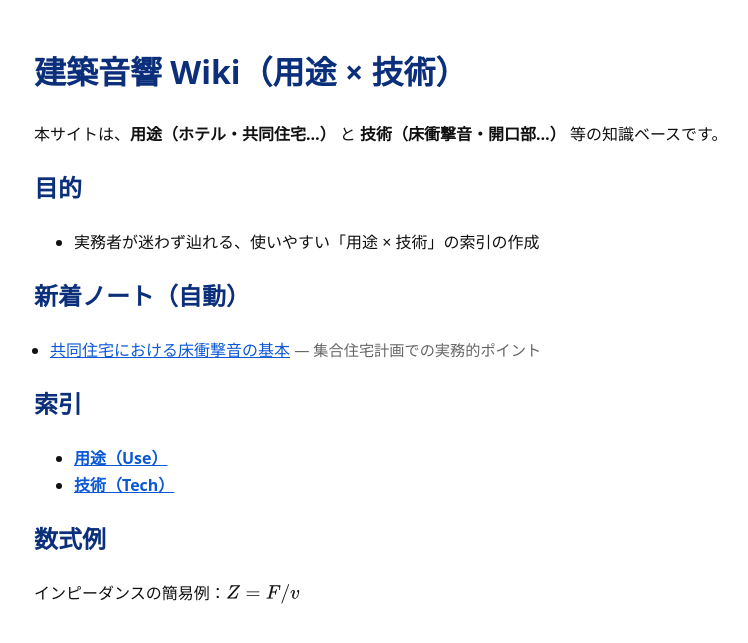
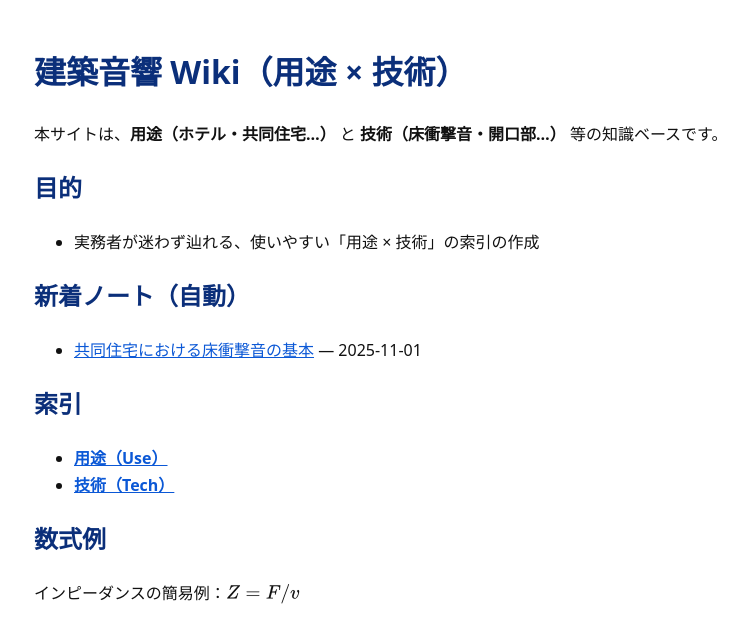
Before and after one commit to ssmhrkw/ssmhrkw-github.io_baw, a Jekyll site: the page built from index.md, in a window 1280 px wide. Shown: the top 643 px of the page, without its empty margins (106-854 px from the left). Built offline with Jekyll 4.4.1, drawn with Linux system fonts in a browser that asks for light colours.

Commit message:
Update index.md

```diff
--- a/index.md
+++ b/index.md
@@ -13,14 +13,14 @@ title: BAwiki — 建築音響 Knowledge Base
 ## 新着ノート（自動）
 {% assign notes = site.notes | default: "" | split: "" %}
 {% if notes != empty %}
-  {% assign notes = site.notes | sort: "title" %}
-  <ul class="notes">
-  {% for p in notes %}
-    <li><a href="{{ p.url | relative_url }}">{{ p.title }}</a> <span class="meta">— {{ p.description | default: "" }}</span></li>
+  {% assign notes = site.notes | sort: "date" | reverse %}
+  <ul>
+  {% for p in notes limit:8 %}
+    <li><a href="{{ p.url | relative_url }}">{{ p.title }}</a> — {{ p.date | date: "%Y-%m-%d" }}</li>
   {% endfor %}
   </ul>
 {% else %}
-（まだノートが登録されていません）
+（ノート未登録）
 {% endif %}
 
 ## 索引
```
